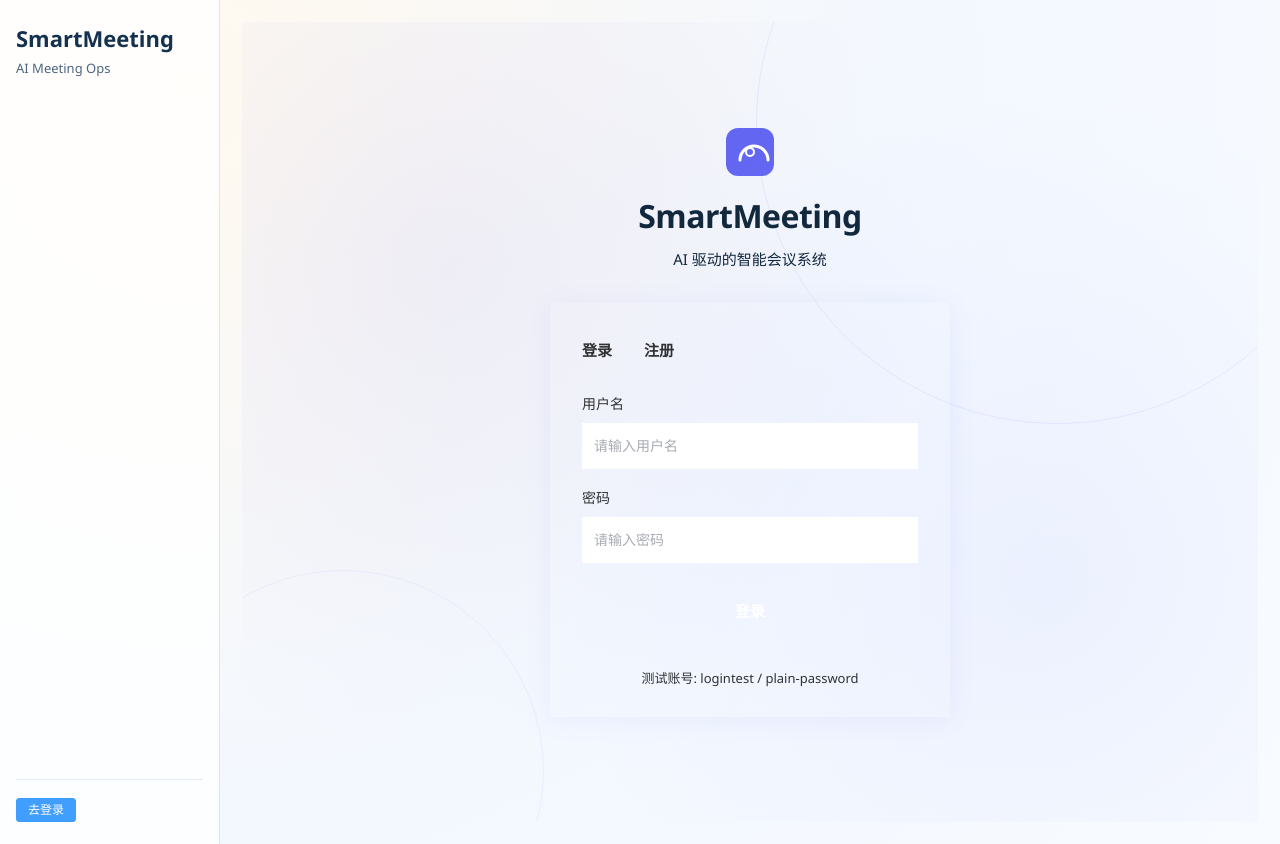
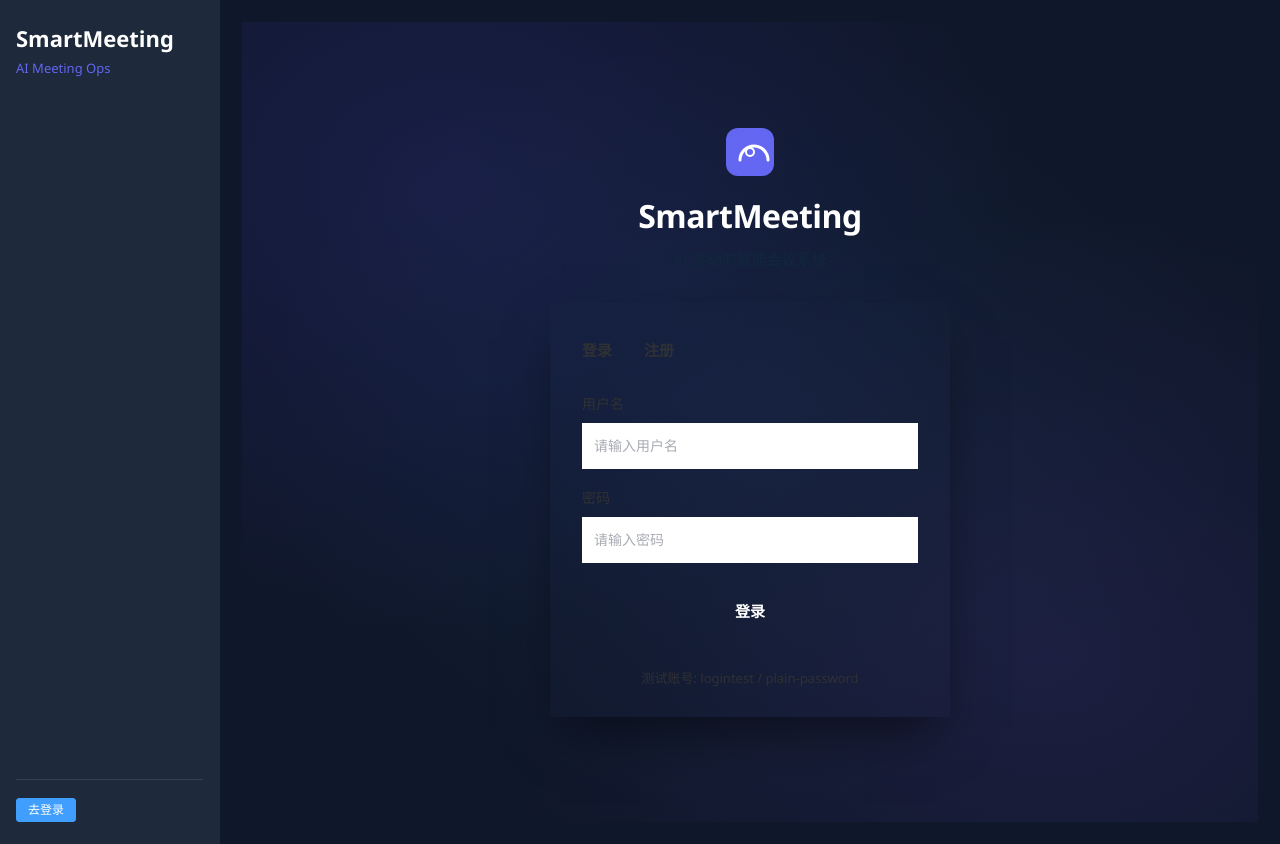
Before and after one commit to STAR03-byte/SmartMeeting, a Vue app in the folder frontend/: page /login in a window 1280 px wide. Built offline with nearby package versions, Linux system fonts and the light colour scheme.

Commit message:
fix: apply dark theme with proper visibility

```diff
--- a/frontend/components.d.ts
+++ b/frontend/components.d.ts
@@ -22,6 +22,7 @@ declare module 'vue' {
     ElEmpty: typeof import('element-plus/es')['ElEmpty']
     ElForm: typeof import('element-plus/es')['ElForm']
     ElFormItem: typeof import('element-plus/es')['ElFormItem']
+    ElIcon: typeof import('element-plus/es')['ElIcon']
     ElInput: typeof import('element-plus/es')['ElInput']
     ElInputNumber: typeof import('element-plus/es')['ElInputNumber']
     ElOption: typeof import('element-plus/es')['ElOption']
--- a/frontend/src/App.vue
+++ b/frontend/src/App.vue
@@ -64,17 +64,16 @@ function handleLogout() {
   min-height: 100vh;
   display: grid;
   grid-template-columns: 220px 1fr;
-  background: radial-gradient(circle at 15% 10%, #fff9ef, #f3f8ff 55%, #f8fbff 100%);
+  background: #0F172A;
 }
 
 .side-rail {
-  border-right: 1px solid #dce5ef;
+  border-right: 1px solid #1E293B;
   padding: 22px 16px;
   display: flex;
   flex-direction: column;
   gap: 16px;
-  background: rgba(255, 255, 255, 0.76);
-  backdrop-filter: blur(8px);
+  background: #1E293B;
 }
 
 .brand-block {
@@ -85,11 +84,11 @@ function handleLogout() {
 
 .brand-block strong {
   font-size: 22px;
-  color: #14324f;
+  color: #fff;
 }
 
 .brand-block span {
-  color: #4c6680;
+  color: #6366F1;
   font-size: 13px;
 }
 
@@ -98,7 +97,7 @@ function handleLogout() {
   align-items: center;
   gap: 10px;
   padding: 10px;
-  background: #f0f6ff;
+  background: #334155;
   border-radius: 10px;
 }
 
@@ -110,12 +109,12 @@ function handleLogout() {
 .user-name {
   font-weight: 600;
   font-size: 14px;
-  color: #14324f;
+  color: #F8FAFC;
 }
 
 .user-role {
   font-size: 12px;
-  color: #6a8299;
+  color: #94A3B8;
 }
 
 nav {
@@ -125,28 +124,35 @@ nav {
 }
 
 nav a {
-  color: #204668;
+  color: #94A3B8;
   text-decoration: none;
-  padding: 8px 12px;
+  padding: 10px 14px;
   border-radius: 10px;
   display: block;
+  transition: all 0.2s;
+}
+
+nav a:hover {
+  background: #334155;
+  color: #F8FAFC;
 }
 
 nav a.router-link-active {
-  background: #e8f4ff;
-  color: #0c4a84;
+  background: #6366F1;
+  color: #fff;
   font-weight: 500;
 }
 
 .side-footer {
   margin-top: auto;
   padding-top: 16px;
-  border-top: 1px solid #e4ecf5;
+  border-top: 1px solid #334155;
 }
 
 .main-stage {
   padding: 22px;
   overflow-y: auto;
+  background: #0F172A;
 }
 
 @media (max-width: 900px) {
@@ -156,7 +162,7 @@ nav a.router-link-active {
 
   .side-rail {
     border-right: 0;
-    border-bottom: 1px solid #dce5ef;
+    border-bottom: 1px solid #334155;
     flex-direction: row;
     flex-wrap: wrap;
     gap: 12px;
--- a/frontend/src/views/DashboardView.vue
+++ b/frontend/src/views/DashboardView.vue
@@ -205,11 +205,13 @@ onMounted(async () => {
 :root {
   --primary: #6366F1;
   --primary-light: #818CF8;
-  --bg: #F5F3FF;
-  --card: #FFFFFF;
-  --border: #E0E7FF;
-  --text: #1E1B4B;
-  --text-muted: #64748B;
+  --bg: #0F172A;
+  --bg-light: #1E293B;
+  --card: #1E293B;
+  --card-hover: #334155;
+  --border: #334155;
+  --text: #F8FAFC;
+  --text-muted: #94A3B8;
   --radius-sm: 8px;
   --radius-md: 12px;
   --radius-lg: 16px;
@@ -222,7 +224,7 @@ onMounted(async () => {
 }
 
 .hero-header {
-  background: linear-gradient(135deg, var(--primary) 0%, var(--primary-light) 100%);
+  background: linear-gradient(135deg, #4F46E5 0%, #7C3AED 50%, #6366F1 100%);
   border-radius: var(--radius-lg);
   padding: 32px;
 }
@@ -287,6 +289,7 @@ onMounted(async () => {
 .stat-card {
   border-radius: var(--radius-md);
   border: 1px solid var(--border);
+  background: var(--card);
   display: flex;
   align-items: center;
   gap: 16px;
--- a/frontend/src/views/LoginView.vue
+++ b/frontend/src/views/LoginView.vue
@@ -165,16 +165,18 @@ async function register() {
 
 <style scoped>
 :root {
-  --primary: #6366F1;
+  --primary: #4F46E5;
   --primary-light: #818CF8;
-  --primary-dark: #4F46E5;
+  --primary-dark: #3730A3;
   --accent: #059669;
-  --bg: #F5F3FF;
-  --card: #FFFFFF;
-  --muted: #EBEFF9;
-  --border: #E0E7FF;
-  --text: #1E1B4B;
-  --text-muted: #64748B;
+  --bg: #0F172A;
+  --bg-light: #1E293B;
+  --card: #1E293B;
+  --card-hover: #334155;
+  --muted: #334155;
+  --border: #475569;
+  --text: #F8FAFC;
+  --text-muted: #94A3B8;
   --radius-sm: 8px;
   --radius-md: 12px;
   --radius-lg: 16px;
@@ -194,31 +196,10 @@ async function register() {
   position: absolute;
   inset: 0;
   background:
-    radial-gradient(circle at 20% 30%, rgba(99, 102, 241, 0.08) 0%, transparent 50%),
-    radial-gradient(circle at 80% 70%, rgba(129, 140, 248, 0.08) 0%, transparent 50%);
+    radial-gradient(ellipse at 20% 20%, rgba(79, 70, 229, 0.15) 0%, transparent 50%),
+    radial-gradient(ellipse at 80% 80%, rgba(139, 92, 246, 0.1) 0%, transparent 50%),
+    radial-gradient(ellipse at 50% 50%, rgba(56, 189, 248, 0.05) 0%, transparent 70%);
   pointer-events: none;
-}
-
-.login-bg-pattern::before {
-  content: '';
-  position: absolute;
-  width: 600px;
-  height: 600px;
-  border: 1px solid rgba(99, 102, 241, 0.1);
-  border-radius: 50%;
-  top: -200px;
-  right: -100px;
-}
-
-.login-bg-pattern::after {
-  content: '';
-  position: absolute;
-  width: 400px;
-  height: 400px;
-  border: 1px solid rgba(129, 140, 248, 0.1);
-  border-radius: 50%;
-  bottom: -150px;
-  left: -100px;
 }
 
 .login-container {
@@ -248,7 +229,7 @@ async function register() {
   margin: 0;
   font-size: 32px;
   font-weight: 700;
-  color: var(--text);
+  color: #fff;
   letter-spacing: -0.5px;
 }
 
@@ -262,7 +243,7 @@ async function register() {
   width: 100%;
   border-radius: var(--radius-lg);
   border: 1px solid var(--border);
-  box-shadow: 0 4px 24px rgba(99, 102, 241, 0.08);
+  box-shadow: 0 25px 50px -12px rgba(0, 0, 0, 0.5);
   background: var(--card);
 }
 
--- a/frontend/src/views/MeetingListView.vue
+++ b/frontend/src/views/MeetingListView.vue
@@ -314,11 +314,13 @@ onMounted(async () => {
 :root {
   --primary: #6366F1;
   --primary-light: #818CF8;
-  --bg: #F5F3FF;
-  --card: #FFFFFF;
-  --border: #E0E7FF;
-  --text: #1E1B4B;
-  --text-muted: #64748B;
+  --bg: #0F172A;
+  --bg-light: #1E293B;
+  --card: #1E293B;
+  --card-hover: #334155;
+  --border: #334155;
+  --text: #F8FAFC;
+  --text-muted: #94A3B8;
   --radius-sm: 8px;
   --radius-md: 12px;
   --radius-lg: 16px;
@@ -328,6 +330,9 @@ onMounted(async () => {
   display: flex;
   flex-direction: column;
   gap: 20px;
+  min-height: 100vh;
+  background: var(--bg);
+  padding: 20px;
 }
 
 .page-header {
```
